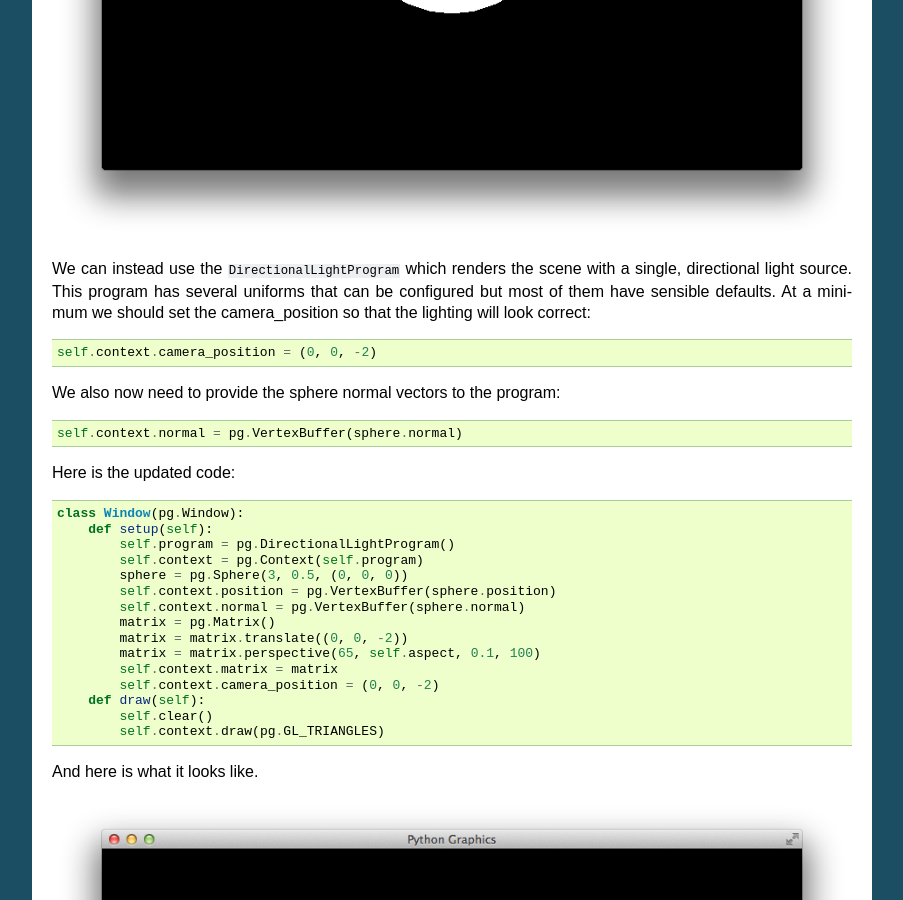
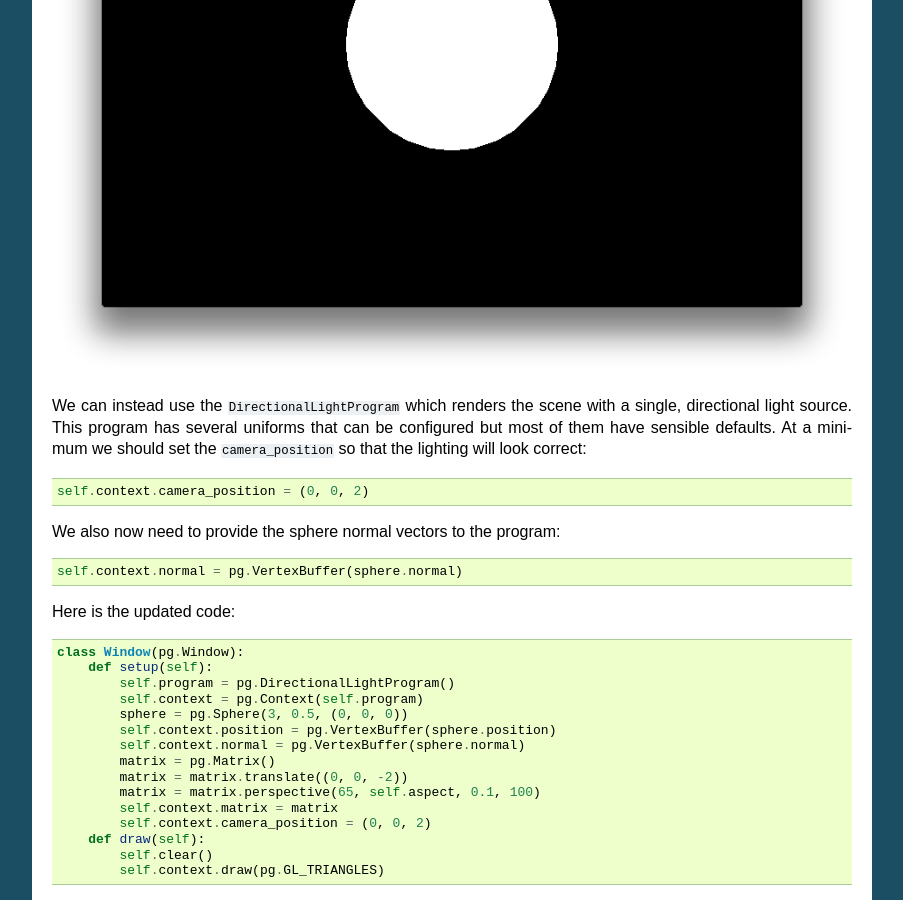
Before and after one commit to fogleman/pg, a Sphinx documentation site: the page built from docs/tutorial.rst, in a window 1280 px wide and 900 px high, scrolled down 3393 px. Shown: the whole window, without its empty margins (198-1101 px from the left). Built offline with Sphinx 7.4.7, drawn with Linux system fonts in a browser that asks for light colours; some of the changed text lies outside the part shown.

Commit message:
updated docs, added run() helper

```diff
--- a/docs/tutorial.rst
+++ b/docs/tutorial.rst
@@ -170,9 +177,9 @@
 We can instead use the ``DirectionalLightProgram`` which renders the scene
 with a single, directional light source. This program has several uniforms
 that can be configured but most of them have sensible defaults. At a minimum
-we should set the camera_position so that the lighting will look correct::
+we should set the ``camera_position`` so that the lighting will look correct::
 
-    self.context.camera_position = (0, 0, -2)
+    self.context.camera_position = (0, 0, 2)
 
 We also now need to provide the sphere normal vectors to the program::
 
@@ -191,7 +198,7 @@
             matrix = matrix.translate((0, 0, -2))
             matrix = matrix.perspective(65, self.aspect, 0.1, 100)
             self.context.matrix = matrix
-            self.context.camera_position = (0, 0, -2)
+            self.context.camera_position = (0, 0, 2)
         def draw(self):
             self.clear()
             self.context.draw(pg.GL_TRIANGLES)
--- a/pg/__init__.py
+++ b/pg/__init__.py
@@ -6,6 +6,7 @@
     index,
     IndexBuffer,
     Program,
+    run,
     Shader,
     Texture,
     VertexBuffer,
```
Also changed, not shown: other parts of docs/tutorial.rst (+7 -0 lines), docs/images/tutorial2.png, 1 other file.
